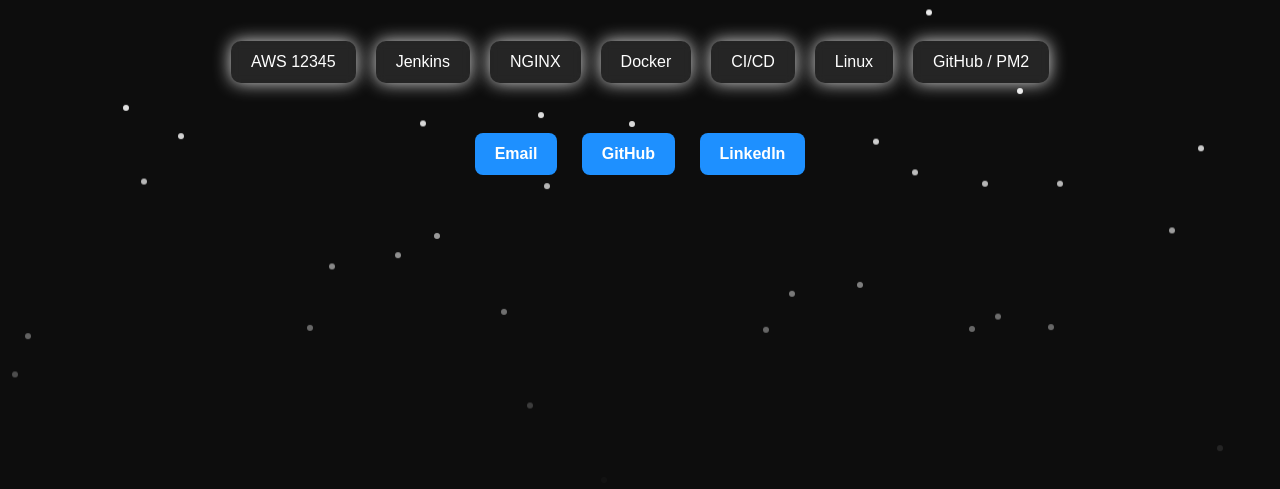
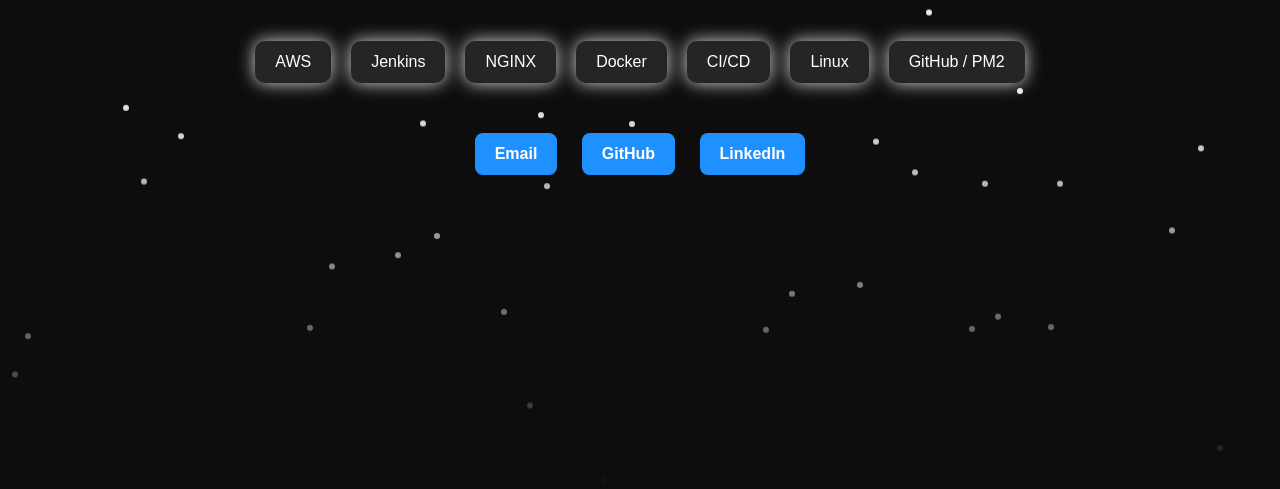
Before and after one commit to navinkumar2701007/navin, a plain HTML site: page index.html in a window 1280 px wide. Shown: the part 311-800 px from the top of the page. Drawn offline with nearby package versions, Linux system fonts and the light colour scheme.

Commit message:
Update index.html
Signed-off-by: navin2701 <navinkumar2701007@gmail.com>

```diff
--- a/index.html
+++ b/index.html
@@ -114,7 +114,7 @@
     <p id="subtitle">DevOps Engineer | AWS | Linux | Jenkins | CI/CD | NGINX</p>
 
     <div class="tech-container">
-        <div class="tech-box">AWS 12345</div>
+        <div class="tech-box">AWS </div>
         <div class="tech-box">Jenkins</div>
         <div class="tech-box">NGINX</div>
         <div class="tech-box">Docker</div>
```
